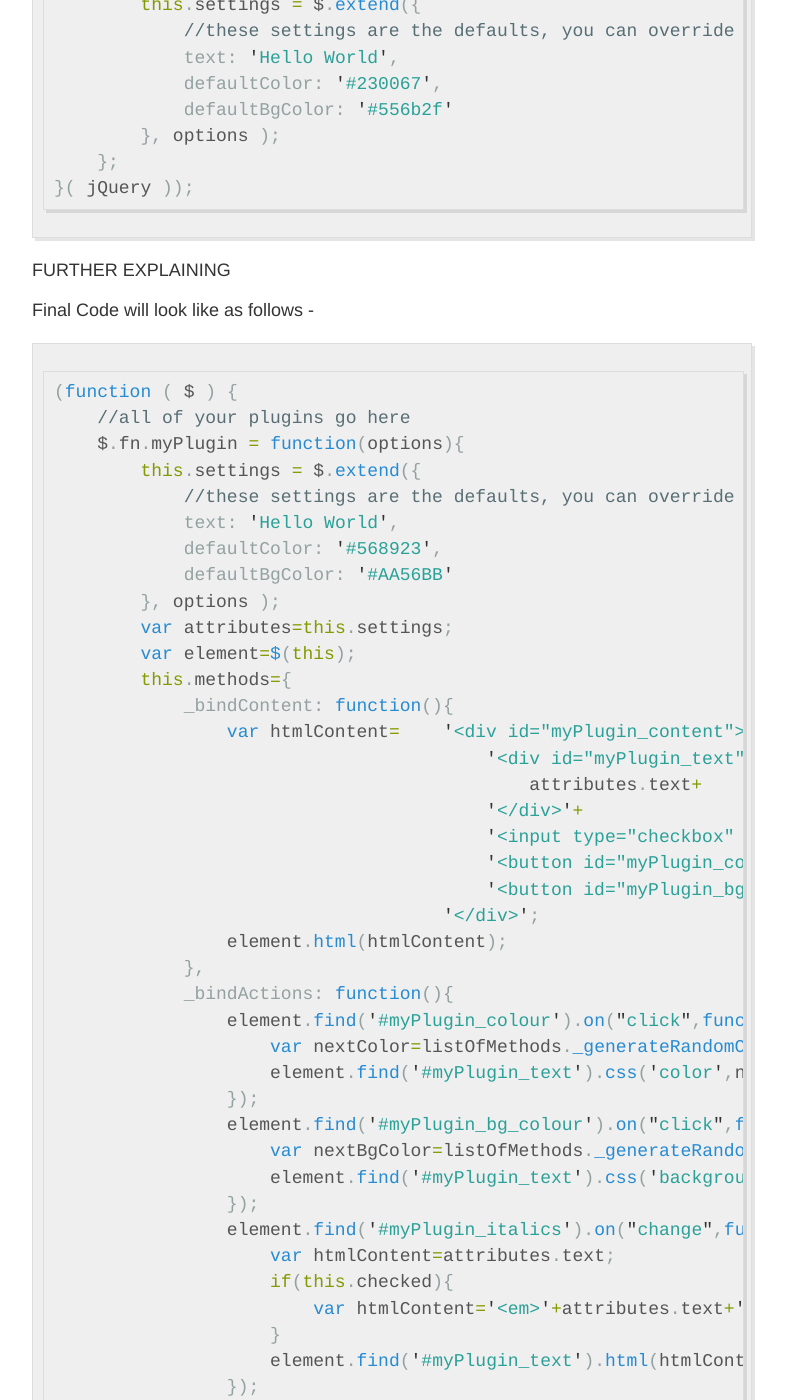
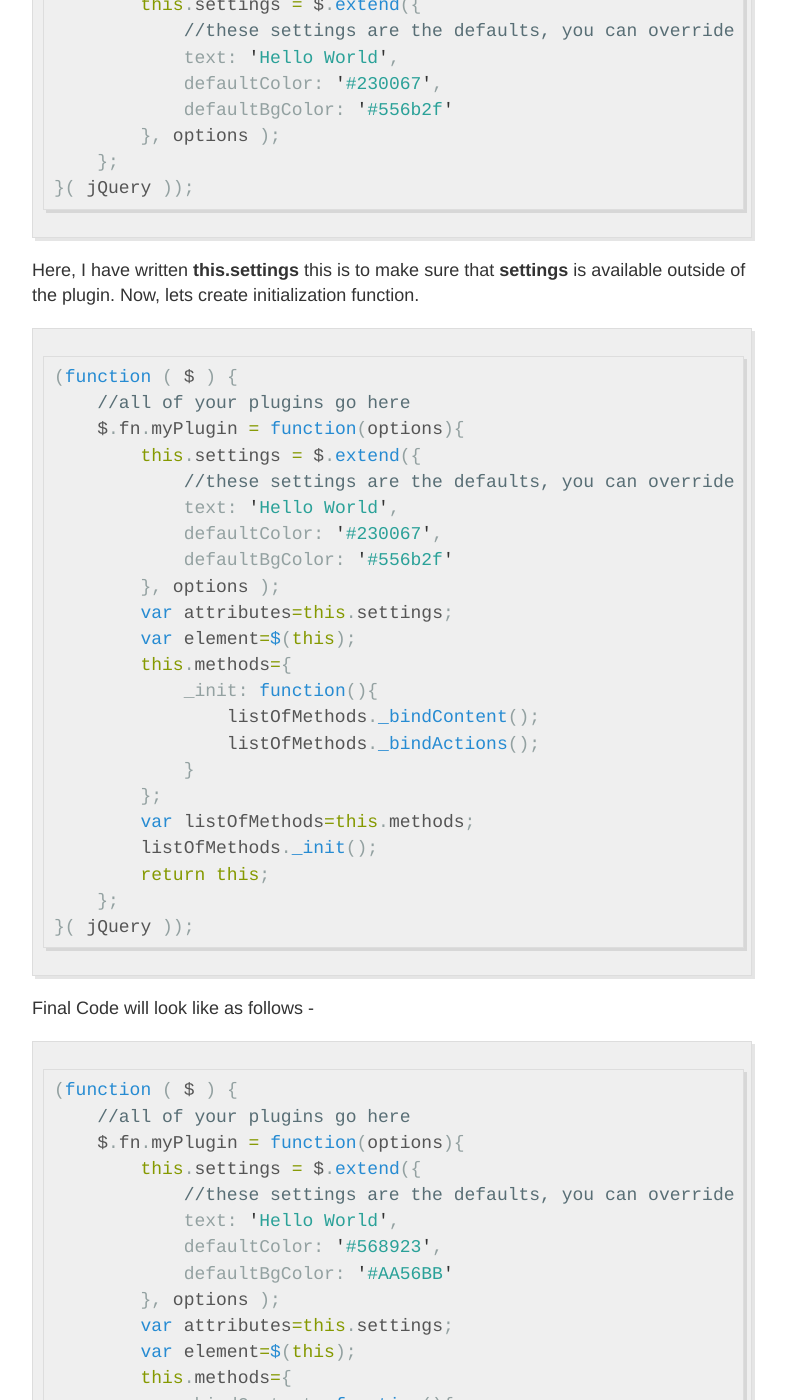
Before and after one commit to meetsandesh/blogs, a Jekyll site: the page built from _posts/2017-02-24-Creating-custom-plugin-using-jQuery.md, in a window 1280 px wide and 1400 px high, scrolled down 1781 px. Shown: the whole window, without its empty margins (248-1034 px from the left). Built offline with Jekyll 4.4.1, drawn with Linux system fonts in a browser that asks for light colours; some of the changed text lies outside the part shown.

Commit message:
Update 2017-02-24-Creating-custom-plugin-using-jQuery.md

````diff
--- a/_posts/2017-02-24-Creating-custom-plugin-using-jQuery.md
+++ b/_posts/2017-02-24-Creating-custom-plugin-using-jQuery.md
@@ -52,7 +53,33 @@ So our new code looks like below -
     };
 }( jQuery ));
 ```
-FURTHER EXPLAINING
+
+Here, I have written **this.settings** this is to make sure that **settings** is available outside of the plugin. Now, lets create initialization function.
+
+```javascript
+(function ( $ ) {
+    //all of your plugins go here
+    $.fn.myPlugin = function(options){
+        this.settings = $.extend({
+            //these settings are the defaults, you can override them while applying the plugin
+            text: 'Hello World',
+            defaultColor: '#230067',
+            defaultBgColor: '#556b2f'
+        }, options );
+        var attributes=this.settings;
+        var element=$(this);
+        this.methods={
+            _init: function(){
+                listOfMethods._bindContent();
+                listOfMethods._bindActions();
+            }
+        };
+        var listOfMethods=this.methods;
+        listOfMethods._init();
+        return this;
+    };
+}( jQuery ));
+```
 
 Final Code will look like as follows -
 ```javascript
````
Also changed, not shown: other parts of _posts/2017-02-24-Creating-custom-plugin-using-jQuery.md (+2 -1 lines).
